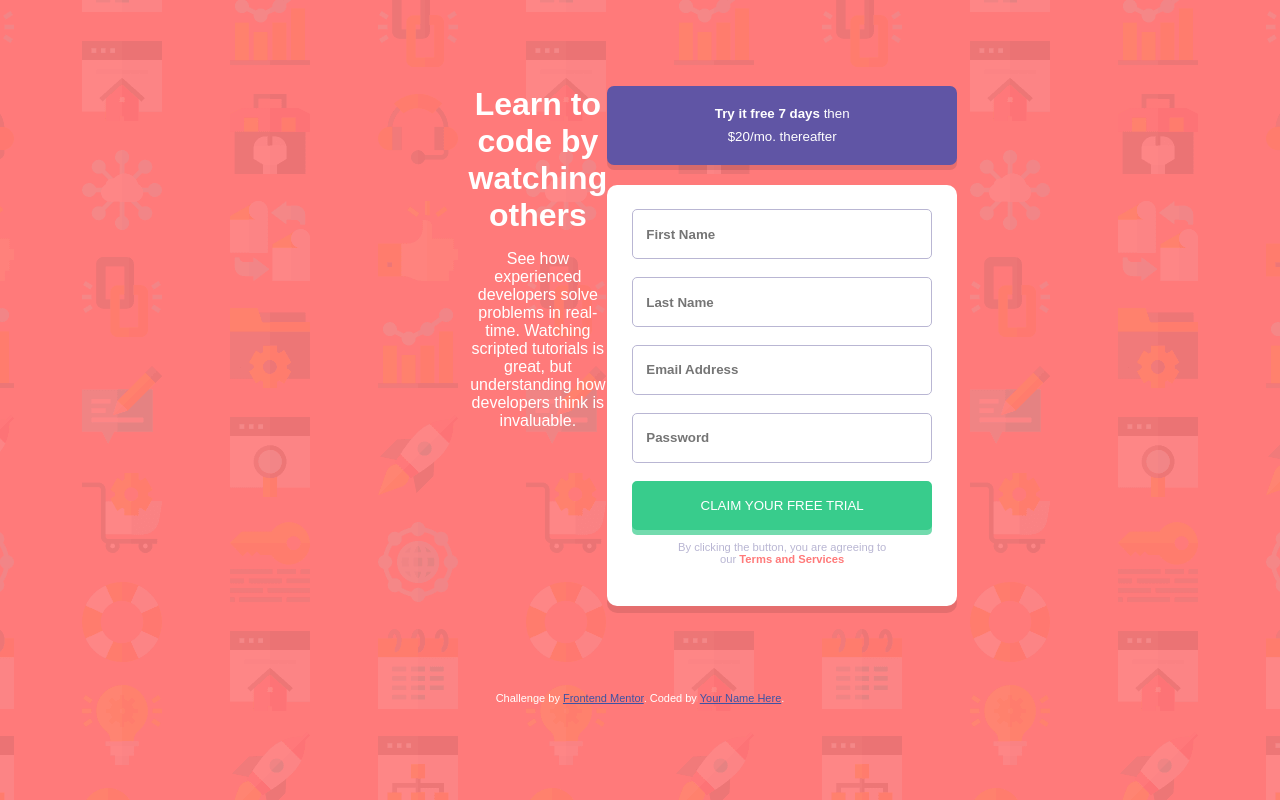
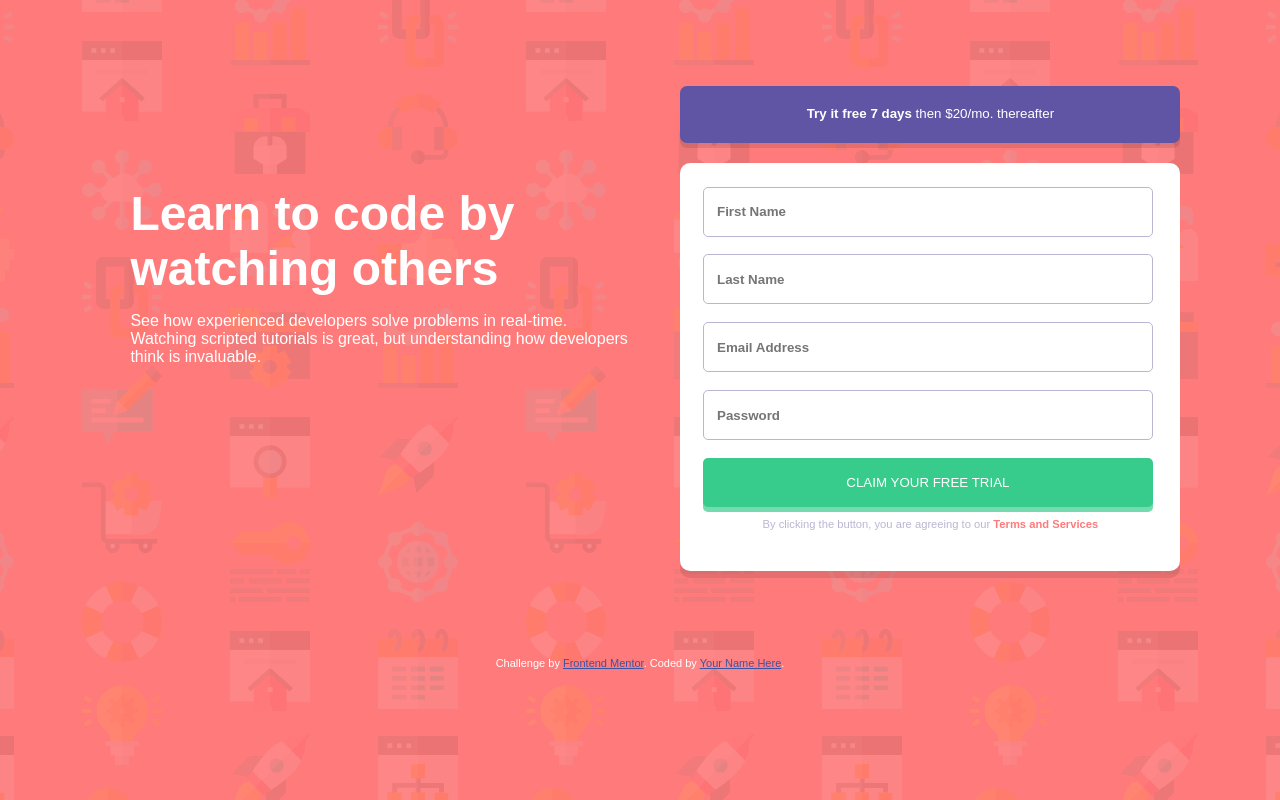
Before and after one commit to Afeezagbaje/intro-component-with-signup-form, a plain HTML site: page index.html in a window 1280 px wide. Drawn offline with Linux system fonts and the light colour scheme; a web font is replaced by a local one.

Commit message:
completed

```diff
--- a/index.html
+++ b/index.html
@@ -22,22 +22,22 @@
       <div class="sign-text">
         <div id="sign-heading">
           Learn to code by
-          <br> watching others
+          watching others
         </div>
         <div id="sign-body">
           <p>
             See how experienced developers solve
-            <br> problems in real-time. Watching
-            <br> scripted tutorials is great, but
-            <br> understanding how developers think is
-            <br> invaluable.
+           problems in real-time. Watching
+           scripted tutorials is great, but
+           understanding how developers think is
+           invaluable.
           </p>
         </div>
       </div>
-      <div class="sign-body">
-          <button id="trial">
+      <div class="sign-part">
+        <button id="trial">
           <span id="try">Try it free 7 days</span> then
-          <br> $20/mo. thereafter
+            $20/mo. thereafter
         </button>
         <div class="trial-form">
           <div class="trial-inside">
@@ -63,10 +63,10 @@
               </button>
             </form>
             <div class="terms">
-              <p>By clicking the button, you are agreeing to <br> our <span id="red">Terms and Services</span> </p>
+              <p>By clicking the button, you are agreeing to our <span id="red">Terms and Services</span> </p>
             </div>
           </div>
-      </div>
+        </div>
 
 
       </div>
--- a/script.js
+++ b/script.js
@@ -13,8 +13,7 @@ function validate() {
             return false;
         }
     };
-    if(email.value.includes("@") == false || email.value.includes(".com") == false){
-        // email.setAttribute("placeholder", "email@example/com")
+    if(email.value.includes("@") == false || email.value.includes(".") == false){
         emailBox(email)
         return false;
     }
@@ -29,16 +28,6 @@ function changeBox (a){
 function emailBox(a){
     email.setAttribute("placeholder", "email@example/com")
     a.nextElementSibling.textContent = " Looks like this is not an email";
-    // place.style.color = 'hsl(0, 100%, 74%)';
     a.setAttribute("required", "");
     a.focus();
 }
-
-
-    // if(email.value.includes("@") == false || email.value.includes(".com") == false){
-    //     email.nextElementSibling.textContent = 'Looks like this is not an email';
-    //     email.setAttribute("required", "");
-    //     email.setAttribute("placeholder", "email@example/com").style.color = 'hsl(0, 100%, 74%)';
-    //     email.focus();
-    //     return false;
-    // }
--- a/style.css
+++ b/style.css
@@ -58,19 +58,16 @@ body {
 .trial-form {
     background-color: white;
     color: hsl(249, 10%, 26%);
-    margin-top: 20px;
+    margin: 20px auto 0;
     width: 350px;
     border-radius: 10px;
     box-shadow: 0 7px rgba(0, 0, 0, 0.1);
 }
 
-.trial-inside {
-    width: 300px;
-    margin: auto;
-}
 
 .input-box {
     padding-top: 1.5rem;
+    width: 350px;
 }
 
 input {
@@ -99,6 +96,7 @@ input {
     font-size: 0.7rem;
     color: hsl(246, 25%, 77%);
     padding-bottom: 30px;
+    text-align: center;
 }
 
 #red {
@@ -132,11 +130,44 @@ input:active + .warn{
 }
 
 
-@media (min-width:400px){
+@media (min-width:600px){
     body{
         background-image: url(images/bg-intro-desktop.png);
     }
     .container{
         display: flex;
+        width: 80%;
+    }
+    .sign-text{
+        margin-left: -20px;
+    }
+    .sign-part{
+        justify-content: center;
+        align-content: center;
+        margin-left: 50px;
+    }
+    #sign-heading {
+        font-size: 3rem;
+        width: 500px;
+        margin-top: 100px;
+        text-align: left;
+    }
+    #sign-body{
+        text-align: left;
+    }
+    .trial-form,#trial{
+        width: 500px;
+    }
+    input{
+        width: 450px;
+        margin-left: 22.5px;
+    }
+    #claim{
+        width: 450px;
+        margin-left: 22.5px;
+    }
+    .warn{
+        text-align: right;
+        margin-right: -122px;
     }
 }
```
